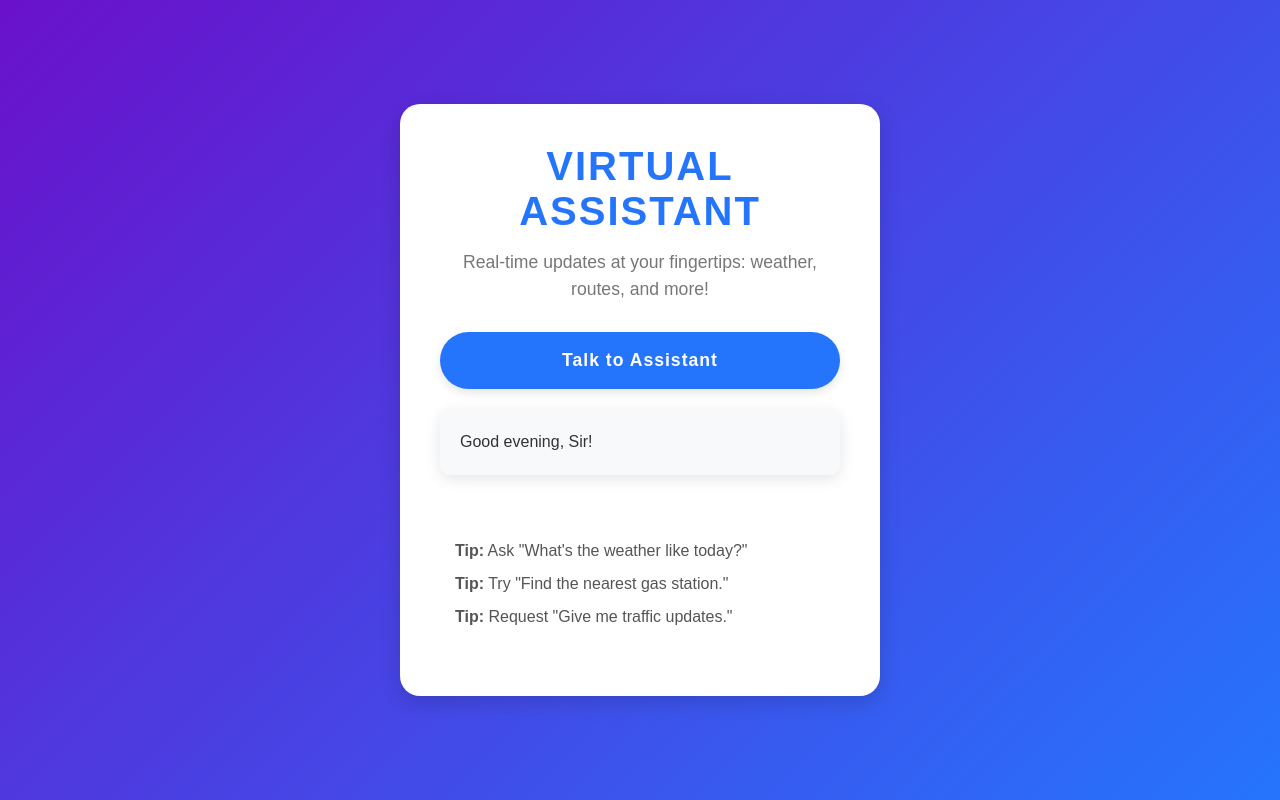
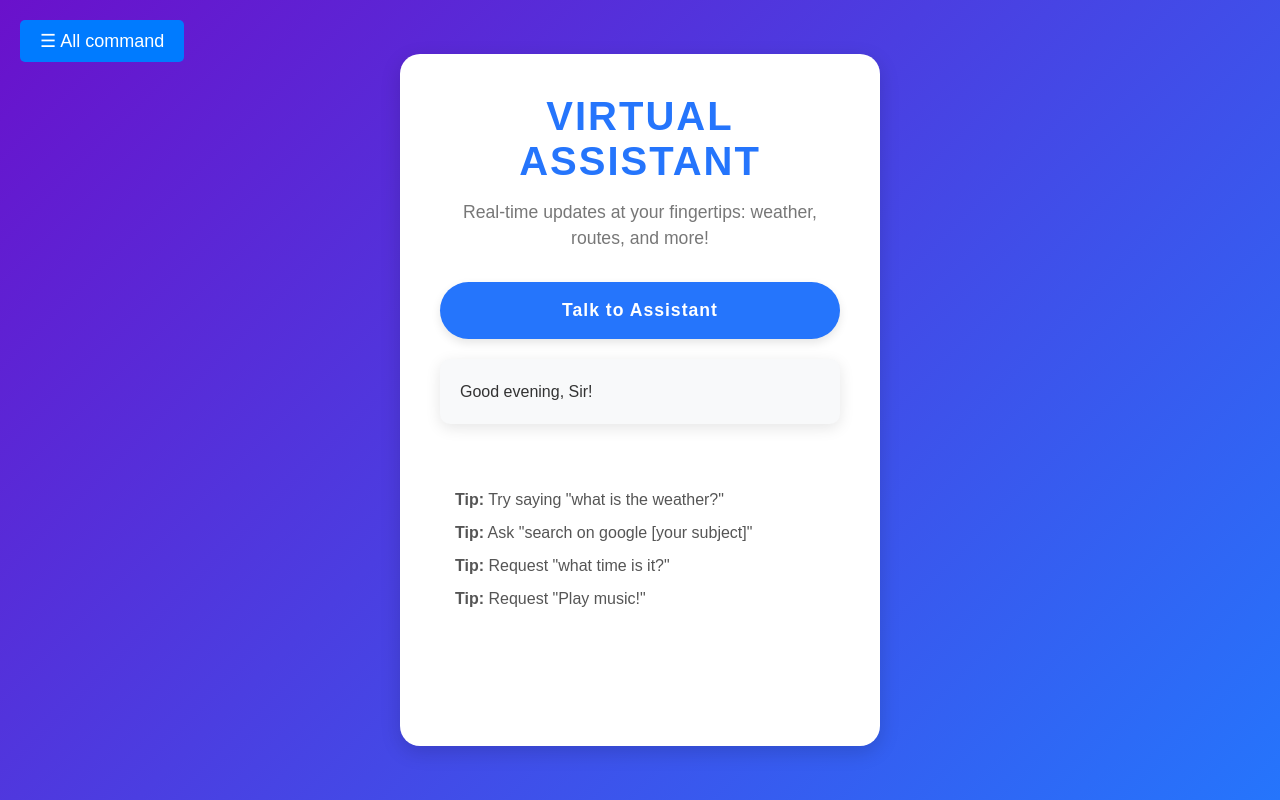
Before and after one commit to AHShuvro/Virtual-assistant, a plain HTML site: page index.html in a window 1280 px wide. Drawn offline with Linux system fonts and the light colour scheme.

Commit message:
Change some design and some functionalitis

```diff
--- a/Var_Let_Const.js
+++ b/Var_Let_Const.js
@@ -1,3 +1,86 @@
+const allCommand = [
+    "hello",
+    "hi",
+    "hey",
+    "who are you",
+    "good morning",
+    "good afternoon",
+    "good evening",
+    "goodbye",
+    "bye",
+    "open youtube",
+    "open google",
+    "open facebook",
+    "open twitter",
+    "open instagram",
+    "open linkedin",
+    "open gmail",
+    "open email",
+    "play music",
+    "play song",
+    "what is the weather",
+    "weather",
+    "what time is it",
+    "time",
+    "open notepad",
+    "open calculator",
+    "search on google [your subject]",
+    "tell me a joke",
+    "tell a joke",
+    "what is [your query]",
+    "calculate [your equation]",
+    "set an alarm",
+    "latest news",
+    "open wikipedia",
+    "open amazon",
+    "open netflix",
+    "how are you",
+    "tell me something interesting",
+    "what is your name",
+    "what's your name",
+    "open settings",
+    "close tab",
+    "open my documents",
+    "shutdown",
+    "restart"
+];
+
+const sidebar = document.getElementById("mySidebar");
+const openBtn = document.getElementById("menu-toggle");
+const closeBtn = document.getElementById("close-btn");
+
+openBtn.addEventListener("click", function() {
+    sidebar.style.width = "250px";
+    openBtn.style.display = "none"
+});
+
+closeBtn.addEventListener("click", function() {
+    sidebar.style.width = "0";
+    openBtn.style.display = ""
+});
+
+
+
+let commandList = document.getElementById("mySidebar");
+
+
+
+for (let i = 0; i < allCommand.length; i++) {
+    let commandItem = document.createElement("li");
+
+    commandItem.textContent = i + ": " + allCommand[i];
+
+    commandItem.addEventListener("click", () => {
+        let commandData = commandItem.textContent;
+
+        takeCommand(commandData);
+    });
+
+    commandList.appendChild(commandItem);
+}
+
+
+
 let yourTalk = document.getElementById('output');
 
 function speak(text) {
@@ -181,7 +264,7 @@ const takeCommand = (command) => {
     }
 
     else if(command.includes('open my documents')) {
-        window.open("file:///C:/Users/YourUsername/Documents");
+        window.open("https://workspace.google.com/products/docs");
     }
 
 
--- a/index.html
+++ b/index.html
@@ -1,12 +1,23 @@
 <!DOCTYPE html>
 <html lang="en">
+
 <head>
     <meta charset="UTF-8">
     <meta name="viewport" content="width=device-width, initial-scale=1.0">
     <title>Virtual Assistant</title>
     <link rel="stylesheet" href="style.css">
 </head>
+
 <body>
+    <header>
+
+        <button class="open-btn" id="menu-toggle">&#9776; All command</button>
+
+        <div id="mySidebar" class="sidebar">
+            <a href="javascript:void(0)" class="closebtn" id="close-btn">&times;</a>
+
+        </div>
+    </header>
     <div class="main-container">
         <div class="header">
             <h1 class="logo">Virtual Assistant</h1>
@@ -21,13 +32,16 @@
         <div class="tips-container">
             <h3>Suggested Questions:</h3>
             <ul class="suggestions" id="suggestions">
-                <li><strong>Tip:</strong> Ask "What's the weather like today?"</li>
-                <li><strong>Tip:</strong> Try "Find the nearest gas station."</li>
-                <li><strong>Tip:</strong> Request "Give me traffic updates."</li>
+                <li><strong>Tip:</strong> Try saying "what is the weather?"</li>
+                <li><strong>Tip:</strong> Ask "search on google [your subject]"</li>
+                <li><strong>Tip:</strong> Request "what time is it?"</li>
+                <li><strong>Tip:</strong> Request "Play music!"</li>
             </ul>
         </div>
+
     </div>
 
     <script src="./Var_Let_Const.js"></script>
 </body>
+
 </html>
--- a/style.css
+++ b/style.css
@@ -12,6 +12,62 @@ body {
     align-items: center;
     height: 100vh;
     color: #fff;
+}
+
+
+.sidebar {
+    height: 100%;
+    width: 0;
+    position: fixed;
+    top: 0;
+    left: 0;
+    background-color: #007BFF;
+    overflow-x: hidden;
+    transition: 0.5s;
+    padding-top: 60px;
+    z-index: 1000;
+
+}
+
+.sidebar li {
+    padding: 8px 8px 8px 32px;
+    text-decoration: none;
+    font-size: 18px;
+    color: #FFFFFF;
+    display: block;
+    transition: 0.3s;
+    cursor: pointer;
+}
+
+.sidebar a:hover {
+    color: #f1f1f1;
+}
+
+.sidebar .closebtn {
+    position: absolute;
+    top: 20px;
+    right: 25px;
+    font-size: 28px;
+    margin-left: 50px;
+    color: white;
+}
+
+.open-btn {
+    position: fixed;
+    top: 20px;
+    left: 20px;
+    font-size: 18px;
+    background-color: #007BFF;
+    color: white;
+    border: none;
+    padding: 10px 20px;
+    cursor: pointer;
+    border-radius: 5px;
+    z-index: 1001;
+}
+
+.open-btn:hover {
+    background-color: #0056b3;
 }
 
 .main-container {
@@ -95,6 +151,7 @@ body {
 .suggestions {
     list-style: none;
     padding: 0;
+    height: 200px;
 }
 
 .suggestions li {
@@ -111,6 +168,10 @@ body {
 
 
 @media (max-width: 768px) {
+    .open-btn {
+        display: none;
+    }
+
     .main-container {
         padding: 30px;
     }
@@ -144,6 +205,7 @@ body {
         opacity: 0;
         transform: translateY(20px);
     }
+
     100% {
         opacity: 1;
         transform: translateY(0);
```
